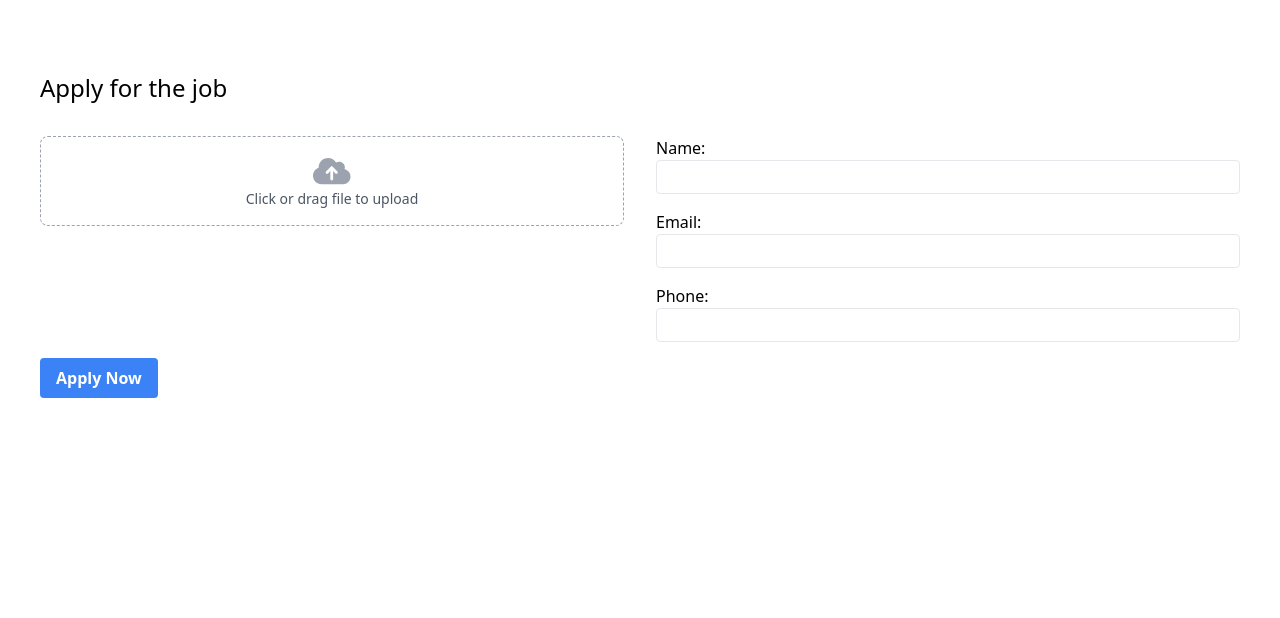
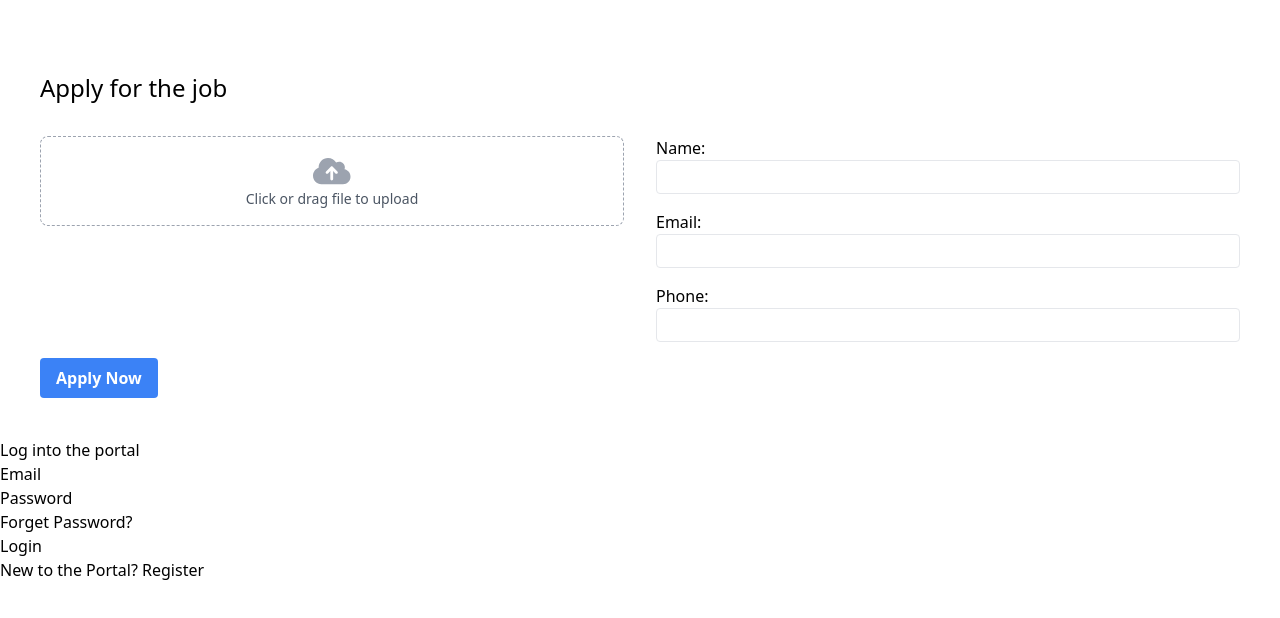
Before and after one commit to BhupinderSinghVirdi/JobsDashboard, an Angular app in the folder jobsdashboard-angular/: page / in a window 1280 px wide. Shown: the top 618 px of the page. Built offline with nearby package versions, Linux system fonts and the light colour scheme.

Commit message:
AddedLoginComponent

```diff
--- a/jobsdashboard-angular/src/app/app.component.html
+++ b/jobsdashboard-angular/src/app/app.component.html
@@ -1 +1,2 @@
 <app-jobapplicationform/>
+<app-login/>
```
Also changed, not shown: jobsdashboard-angular/src/app/app.module.ts (+6 -1 lines).
